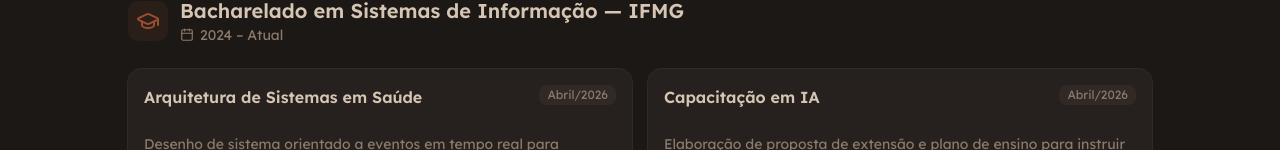
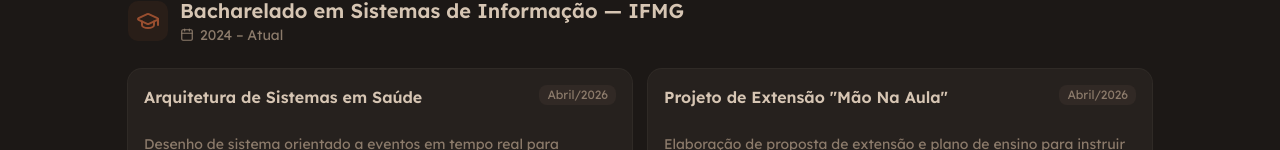
Before and after one commit to Kevinrehem/Kevinrehem.github.io, a Next.js app: page / in a window 1280 px wide. Shown: the part 2650-2800 px from the top of the page. Built offline with nearby package versions, Linux system fonts and the light colour scheme.

Commit message:
feat: add IFMG academic projects and Assembly/Parallel processing experiences

```diff
--- a/src/components/projects-section.tsx
+++ b/src/components/projects-section.tsx
@@ -19,7 +19,7 @@ const academicProjects = [
         tags: ["Event-Driven", "Tempo Real", "Saúde"],
       },
       {
-        name: 'Capacitação em IA',
+        name: 'Projeto de Extensão "Mão Na Aula"',
         date: "Abril/2026",
         description:
           "Elaboração de proposta de extensão e plano de ensino para instruir professores da rede pública no uso de ferramentas de Inteligência Artificial Generativa.",
@@ -33,11 +33,25 @@ const academicProjects = [
         tags: ["Inclusão Digital", "Gerenciamento", "IFMG"],
       },
       {
-        name: "Modelagem e Banco de Dados",
+        name: "Sistemas Operacionais & Concorrência",
         date: "",
         description:
-          "Experiência prática com design, administração e engenharia reversa utilizando PostgreSQL.",
-        tags: ["PostgreSQL", "Modelagem", "DBA"],
+          "Simulador de terminal em Java e algoritmos de escalonamento (Round-Robin). Implementação de tratamento de ruído em imagens e vídeos usando processamento paralelo (threads e semáforos).",
+        tags: ["Java", "Multithreading", "Sistemas Operacionais"],
+      },
+      {
+        name: "Engenharia de Software & Arquitetura",
+        date: "",
+        description:
+          "Estudo de ciclo de vida de aplicações aliado aos fundamentos físicos de computadores. Desenvolvimento de um verificador de CNPJ nativo em Assembly (interação de baixo nível).",
+        tags: ["Engenharia de Software", "Arquitetura", "Assembly"],
+      },
+      {
+        name: "Redes & Banco de Dados",
+        date: "",
+        description:
+          "Experiência prática com design, administração e engenharia reversa utilizando PostgreSQL, além dos fundamentos essenciais de redes e comunicação de computadores.",
+        tags: ["PostgreSQL", "Redes", "Modelagem"],
       },
     ],
   },
```
